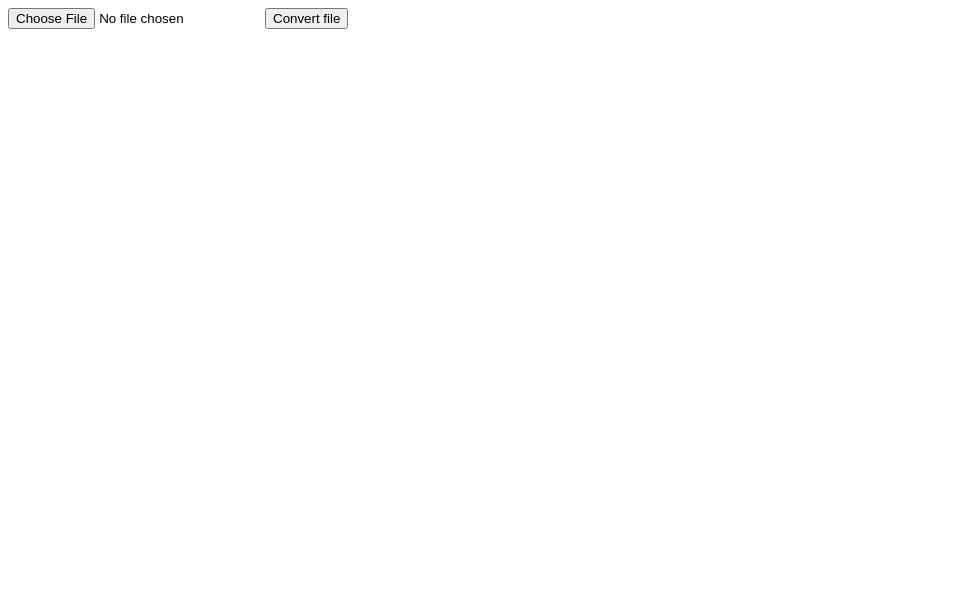
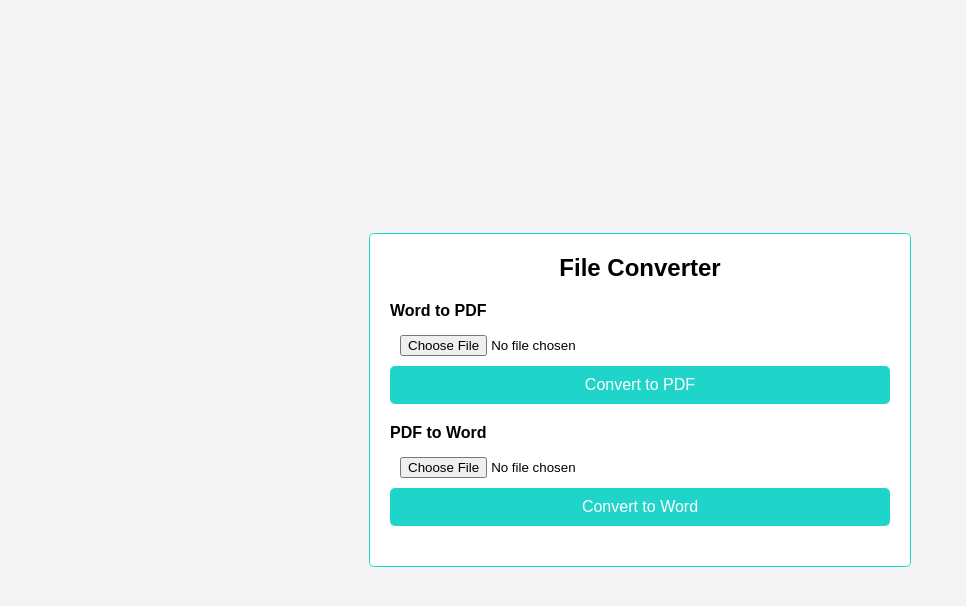
Before and after one commit to lester0123/PersonalProject, a plain HTML site: page Dashboard.html in a window 1280 px wide. Shown: the whole page, without its empty margins (0-966 px from the left). Drawn offline with Linux system fonts and the light colour scheme.

Commit message:
initial commit

```diff
--- a/Dashboard.html
+++ b/Dashboard.html
@@ -1,12 +1,75 @@
 <!DOCTYPE html>
-<html>
+<html lang="en">
 <head>
-    <title>Convert API snippet</title>
+    <meta charset="UTF-8">
+    <meta name="viewport" content="width=device-width, initial-scale=1.0">
+    <title>File Converter</title>
+    <style>
+        body {
+            font-family: Arial, sans-serif;
+            margin: 0;
+            padding: 0;
+            display: flex;
+            justify-content: center;
+            align-items: center;
+            height: 100vh;
+            background-color: #f4f4f4;
+        }
+        .container {
+            width: 500px;
+            padding: 20px;
+            border: 1px solid #ccc;
+            border-radius: 5px;
+            background-color: #fff;
+            border-color:#1FD5CA;
+        }
+        .container h2 {
+            margin-top: 0;
+            font-size: 24px;
+            text-align: center;
+        }
+        .form-group {
+            margin-bottom: 20px;
+        }
+        .form-group label {
+            display: block;
+            margin-bottom: 5px;
+            font-weight: bold;
+        }
+        .form-group input[type="file"] {
+            width: 100%;
+            padding: 10px;
+            border-radius: 5px;
+        }
+        .form-group input[type="submit"] {
+            width: 100%;
+            padding: 10px;
+            border: none;
+            border-radius: 5px;
+            background-color: #1FD5CA;
+            color: #fff;
+            font-size: 16px;
+            cursor: pointer;
+        }
+        .form-group input[type="submit"]:hover {
+            background-color: #1FD5CA;
+        }
+
+    </style>
 </head>
 <body>
-    <form action="https://v2.convertapi.com/convert/docx/to/pdf?Secret=ioJr8bZe4Qwhd52Y&download=attachment" method="post" enctype="multipart/form-data">
-        <input type="file" name="File" />
-        <input type="submit" value="Convert file"/>
-    </form>
+    <div class="container">
+        <h2>File Converter</h2>
+        <form action="https://v2.convertapi.com/convert/docx/to/pdf?Secret=ioJr8bZe4Qwhd52Y&download=attachment" method="post" enctype="multipart/form-data" class="form-group">
+            <label for="wordToPdf">Word to PDF</label>
+            <input type="file" name="File" id="wordToPdf" accept=".docx" required>
+            <input class="button" type="submit" value="Convert to PDF">
+        </form>
+        <form action="https://v2.convertapi.com/convert/pdf/to/docx?Secret=ioJr8bZe4Qwhd52Y&download=attachment" method="post" enctype="multipart/form-data" class="form-group">
+            <label for="pdfToWord">PDF to Word</label>
+            <input type="file" name="File" id="pdfToWord" accept=".pdf" required>
+            <input class="button" type="submit" value="Convert to Word">
+        </form>
+    </div>
 </body>
 </html>
```
